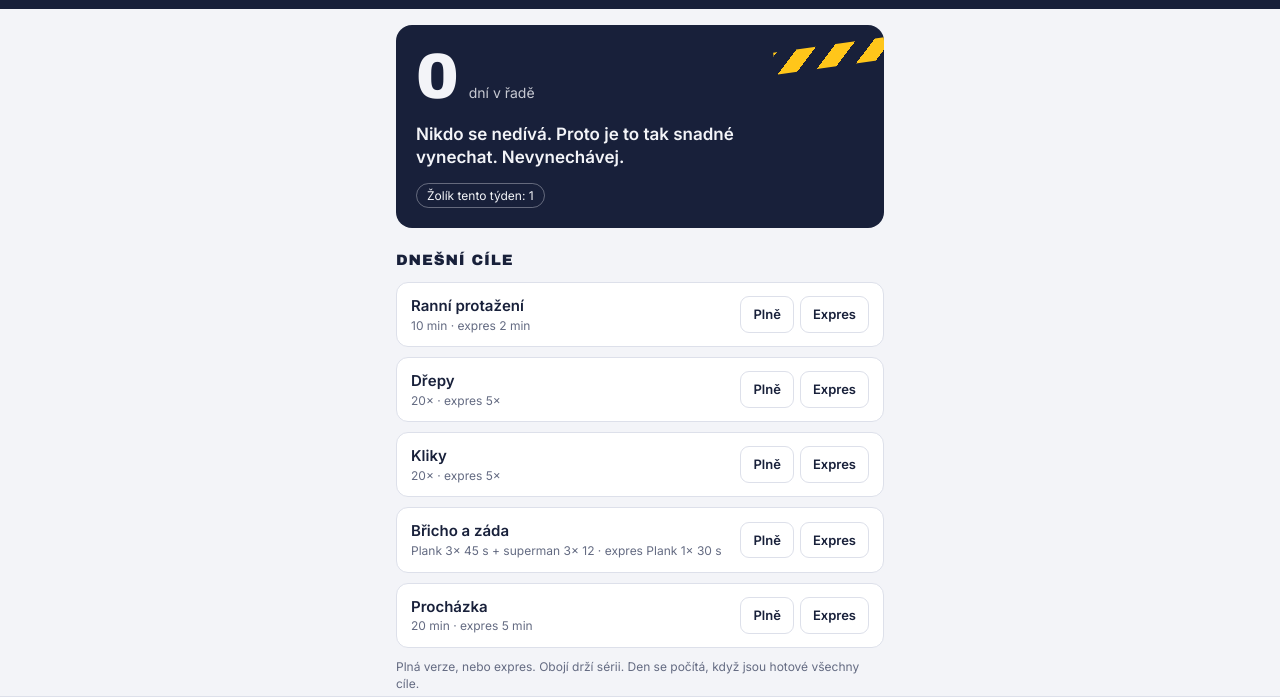
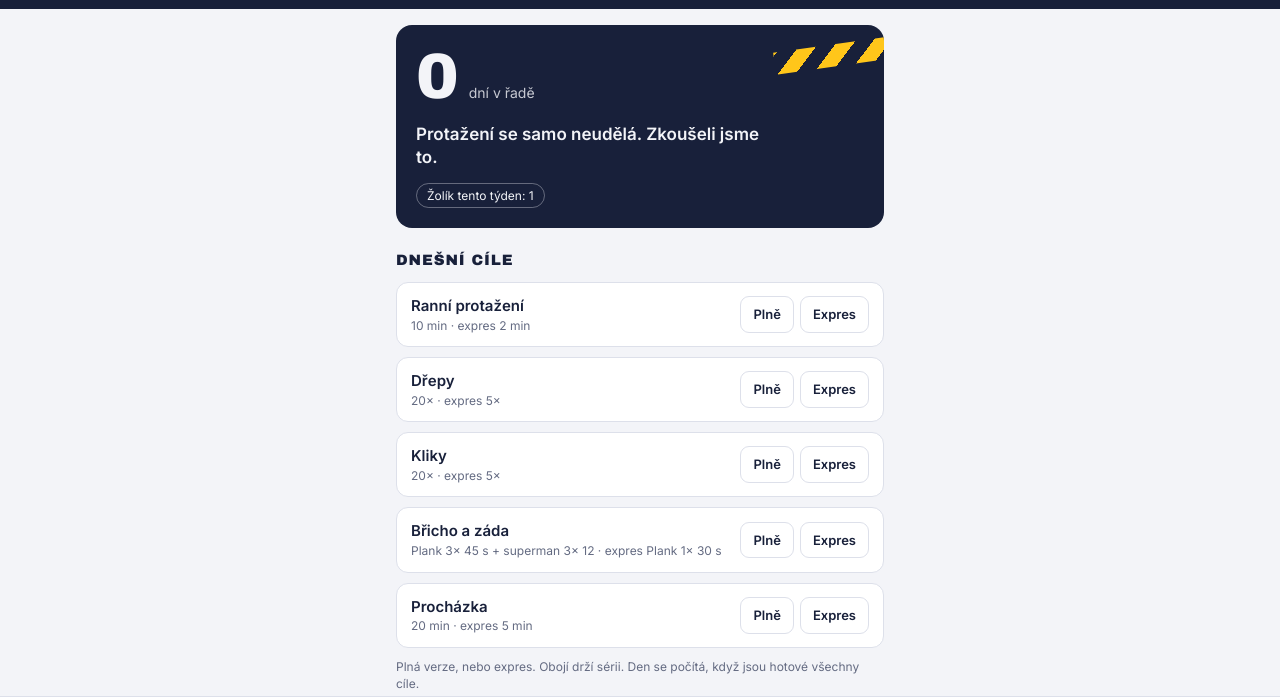
Before and after one commit to FranczWolf-er/BadMove, a plain HTML site: page index.html in a window 1280 px wide. Shown: the part 51-751 px from the top of the page. Drawn offline with Linux system fonts and the light colour scheme.

Commit message:
Náhodný výběr hlášek (#3)
* Volba trenéra v nastavení: BadMove nebo trenér Grznár

Trenér Grznár má vlastní sady hlášek (sprosté, 18+). Při marodce
se vždy použije laskavá sada. Volba se ukládá jen v zařízení.

Co-Authored-By: Claude Opus 5.5 <noreply@anthropic.com>
Claude-Session: https://claude.ai/code/session_01K7yVvDw8vRdiqQvF1KPfLX

* Trenér Grznár: u rekordu jako první hláška o 300 kg dřepu

Co-Authored-By: Claude Opus 5.5 <noreply@anthropic.com>
Claude-Session: https://claude.ai/code/session_01K7yVvDw8vRdiqQvF1KPfLX

* Hlášky se vybírají náhodně, nikdy dvakrát po sobě stejná

Co-Authored-By: Claude Opus 5.5 <noreply@anthropic.com>
Claude-Session: https://claude.ai/code/session_01K7yVvDw8vRdiqQvF1KPfLX

---------

Co-authored-by: Claude <noreply@anthropic.com>

```diff
--- a/index.html
+++ b/index.html
@@ -381,7 +381,17 @@ const COACH_KEY = 'badmove-coach';
 let coach = 'badmove';
 try { coach = localStorage.getItem(COACH_KEY) === 'grznar' ? 'grznar' : 'badmove'; } catch (e) {}
 const QQ = k => coach === 'grznar' && k !== 'sick' ? QG[k] : Q[k];
-const pick = (arr, seed) => arr[Math.abs(seed) % arr.length];
+// náhodná hláška ze sady; při stejném stavu a seedu drží stejnou, nikdy dvakrát po sobě stejnou
+let lastQ = null, memo = {};
+try { lastQ = localStorage.getItem('badmove-lastq'); } catch (e) {}
+function pick(arr, seed) {
+  if (memo.arr === arr && memo.seed === seed) return memo.q;
+  const opts = arr.length > 1 ? arr.filter(x => x !== lastQ) : arr;
+  const q = opts[Math.floor(Math.random() * opts.length)];
+  memo = { arr, seed, q }; lastQ = q;
+  try { localStorage.setItem('badmove-lastq', q); } catch (e) {}
+  return q;
+}
 let seed = new Date().getDate(), quoteOverride = null;
 
 const dayRec = k => data.days.find(d => d.id === k);
--- a/sw.js
+++ b/sw.js
@@ -1,7 +1,7 @@
 // Service worker: aplikace běží i offline.
 // Strategie „nejdřív síť“: online se vždy načte aktuální verze, mezipaměť slouží jen bez připojení.
 // Při každé změně souborů zvyšte číslo verze, aby zařízení zobrazila upozornění na novou verzi.
-const CACHE = 'badmove-v12';
+const CACHE = 'badmove-v13';
 const FILES = ['./', 'index.html', 'config.js', 'cloud.js', 'manifest.webmanifest', 'icon-180.png', 'icon-192.png', 'icon-512.png'];
 
 self.addEventListener('install', e => {
```
